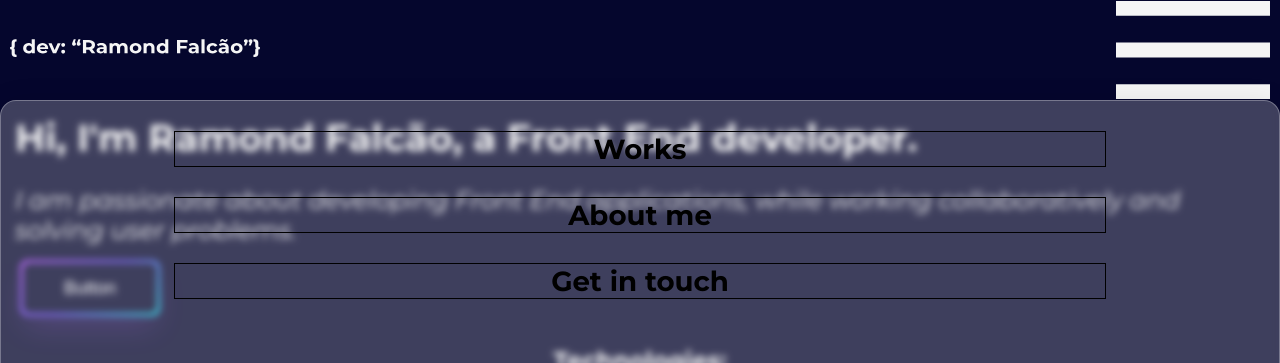
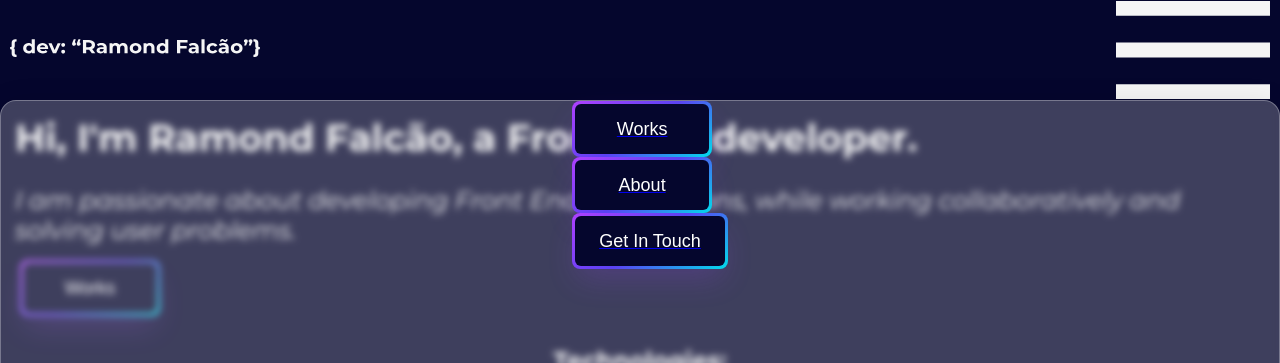
Before and after one commit to ramondfalcao/portifolio, a React (Create React App) app: page / in a window 1280 px wide. Both pictures are taken after a click on the picture 1193 px from the left and 50 px from the top of the page. Shown: the top 363 px of the page. Built offline with nearby package versions, Linux system fonts and the light colour scheme.

Commit message:
Finalizado pagina home

```diff
--- a/public/index.html
+++ b/public/index.html
@@ -1,5 +1,5 @@
 <!DOCTYPE html>
-<html lang="en">
+<html lang="pt-br">
   <head>
     <meta charset="utf-8" />
     <link rel="icon" href="%PUBLIC_URL%/favicon.ico" />
--- a/src/components/Header.css
+++ b/src/components/Header.css
@@ -35,22 +35,3 @@ header{
   -webkit-backdrop-filter: blur(3.9px);
   border: 1px solid rgba(255, 255, 255, 0.3);
 }
-
-.listItems, .link, .li {
-  display: flex;
-  font-weight: 500;
-  font-size: larger;
-  flex-direction: column;
-  align-items: center;
-  width: 90%;
-  font-family: 'Montserrat', sans-serif;
-  color: black;
-  list-style: none;
-  text-decoration: none;
-  margin-top: 10px;
-  margin-bottom: 5px;
-}
-
-.li {
-  border: 1px solid black;
-}
--- a/src/components/Header.js
+++ b/src/components/Header.js
@@ -29,9 +29,27 @@ function Header() {
         {active && (
           <div className="list">
             <ul className="listItems">
-              <Link className="link" to="/works"><li className="li">Works</li></Link>
-              <Link className="link" to="/about"><li className="li">About me</li></Link>
-              <Link className="link" to="getintouch"><li className="li">Get in touch</li></Link>
+              <Link to="/works">
+                <button
+                  type="button"
+                >
+                  <span class="text">Works</span>
+                </button>
+              </Link>
+              <Link to="/about">
+                <button
+                  type="button"
+                >
+                  <span class="text">About</span>
+                </button>
+              </Link>
+              <Link to="getintouch">
+                <button
+                  type="button"
+                >
+                  <span class="text">Get In Touch</span>
+                </button>
+              </Link>
             </ul>
           </div>
         )}
--- a/src/components/Skills.js
+++ b/src/components/Skills.js
@@ -3,6 +3,7 @@ import { useKeenSlider } from "keen-slider/react"
 import "keen-slider/keen-slider.min.css"
 import "./Skills.css"
 import { technologies } from "../data"
+import iconGithub from '../assets/iconGithub.svg';
 
 const animation = { duration: 5000, easing: (t) => t }
 
@@ -35,6 +36,11 @@ export function Skills() {
             className="keen-slider__slide number-slide1"
             />
         ))}
+        <img
+            alt="github"
+            src={ iconGithub }
+            className="keen-slider__slide number-slide1"
+            />
       </div>
     </section>
   )
--- a/src/data/index.js
+++ b/src/data/index.js
@@ -54,8 +54,4 @@ export const technologies = [
     name: 'Git',
     icon: 'https://cdn.jsdelivr.net/gh/devicons/devicon/icons/git/git-original.svg',
   },
-  {
-    name: 'GitHub',
-    icon: 'https://cdn.jsdelivr.net/gh/devicons/devicon/icons/github/github-original.svg',
-  },
 ]
--- a/src/pages/Home.js
+++ b/src/pages/Home.js
@@ -8,7 +8,7 @@ function Home(props) {
   const {history} = props
   return (
     <>
-      <Header />
+      <Header props={props} />
       <main className="main-home">
         <section className="section1-home">
           <h1 id="title">Hi, I'm Ramond Falcão, a Front End developer.</h1>
@@ -18,7 +18,7 @@ function Home(props) {
           onClick={() => history.push('/works')}
           type="button"
         >
-          <span class="text">Button</span>
+          <span class="text">Works</span>
         </button>
         <Skills />
       </main>
```
Also changed, not shown: src/App.css (line endings or trailing spaces), src/assets/iconGithub.svg (added).
